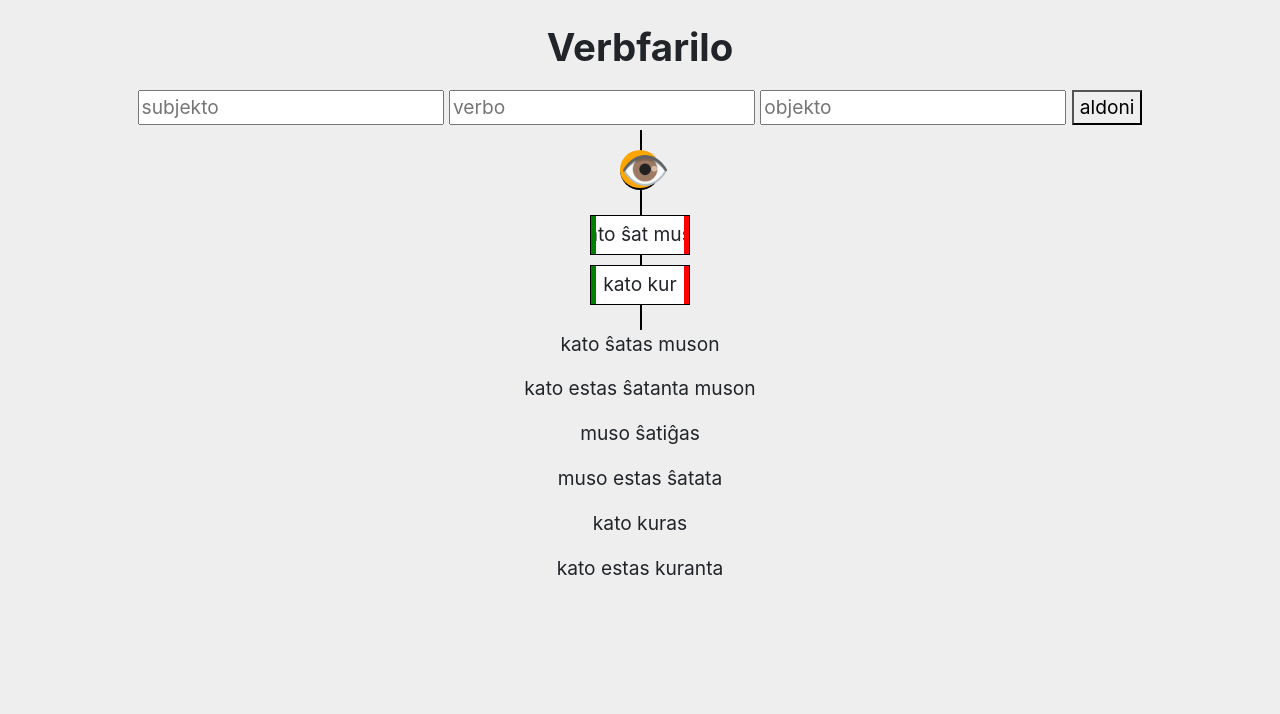
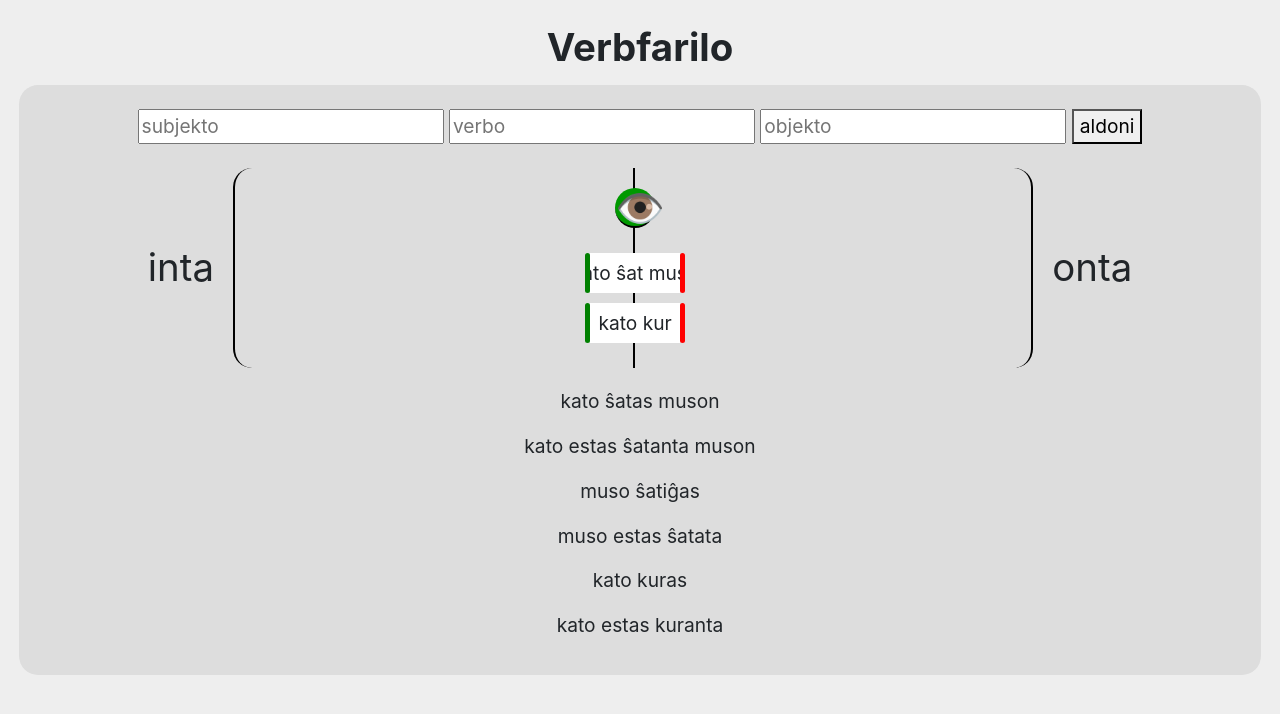
Before and after one commit to undeconstructed/verbilo, a plain HTML site: page index.html in a window 1280 px wide. Drawn offline with Linux system fonts and the light colour scheme.

Commit message:
Idle doodling

```diff
--- a/css/custom.css
+++ b/css/custom.css
@@ -1,3 +1,7 @@
+
+:root {
+  --egreen: rgb(0, 153, 0);
+}
 
 body {
   background-color: #eee;
@@ -14,16 +18,32 @@ h1 {
   flex-direction: column;
   align-content: space-around;
   align-items: center;
+  border-radius: 1em;
+  background-color: #ddd;
+  padding: 1em;
 }
 .verbtool .words {
   padding: 5px;
 }
+.verbtool .times {
+  display: flex;
+  flex-direction: row;
+  align-items: center;
+}
+.verbtool .times .side {
+  flex-grow: 0;
+  font-size: 200%;
+}
 .verbtool .events {
+  flex-grow: 1;
+  margin: 1em;
   position: relative;
   width: 800px;
   min-height: 80px;
-  /* border: 1px solid black; */
   padding: 20px 0;
+  border-left: 2px solid black;
+  border-right: 2px solid black;
+  border-radius: 1em;
 }
 .verbtool .events .timeline {
   position: absolute;
@@ -35,7 +55,7 @@ h1 {
 .verbtool .events .eye {
   position: absolute;
   top: 20px; width: 40px; height: 40px; left: 380px;
-  background-color: orange;
+  background-color: var(--egreen);
   border-radius: 20px;
   line-height: 40px;
   vertical-align: middle;
@@ -62,10 +82,11 @@ h1 {
 }
 
 .events .eventbox {
-  border: 1px solid black;
+  border-radius: 5px;
   display: flex;
 }
 .events .eventbox .start {
+  border-radius: 5px;
   flex-grow: 0;
   flex-shrink: 0;
   background-color: green;
@@ -83,6 +104,7 @@ h1 {
   white-space: nowrap;
 }
 .events .eventbox .end {
+  border-radius: 5px;
   flex-grow: 0;
   flex-shrink: 0;
   background-color: red;
--- a/index.html
+++ b/index.html
@@ -22,11 +22,15 @@
       <input type="text" name="object" placeholder="objekto">
       <button type="button" name="button">aldoni</button>
     </div>
-    <div class="events">
-      <div class="timeline"></div>
-      <div class="eye">👁</div>
-      <div class="lines">
+    <div class="times">
+      <div class="past side">inta</div>
+      <div class="events">
+        <div class="timeline"></div>
+        <div class="eye">👁</div>
+        <div class="lines">
+        </div>
       </div>
+      <div class="future side">onta</div>
     </div>
     <div class="sentences">
     </div>
```
